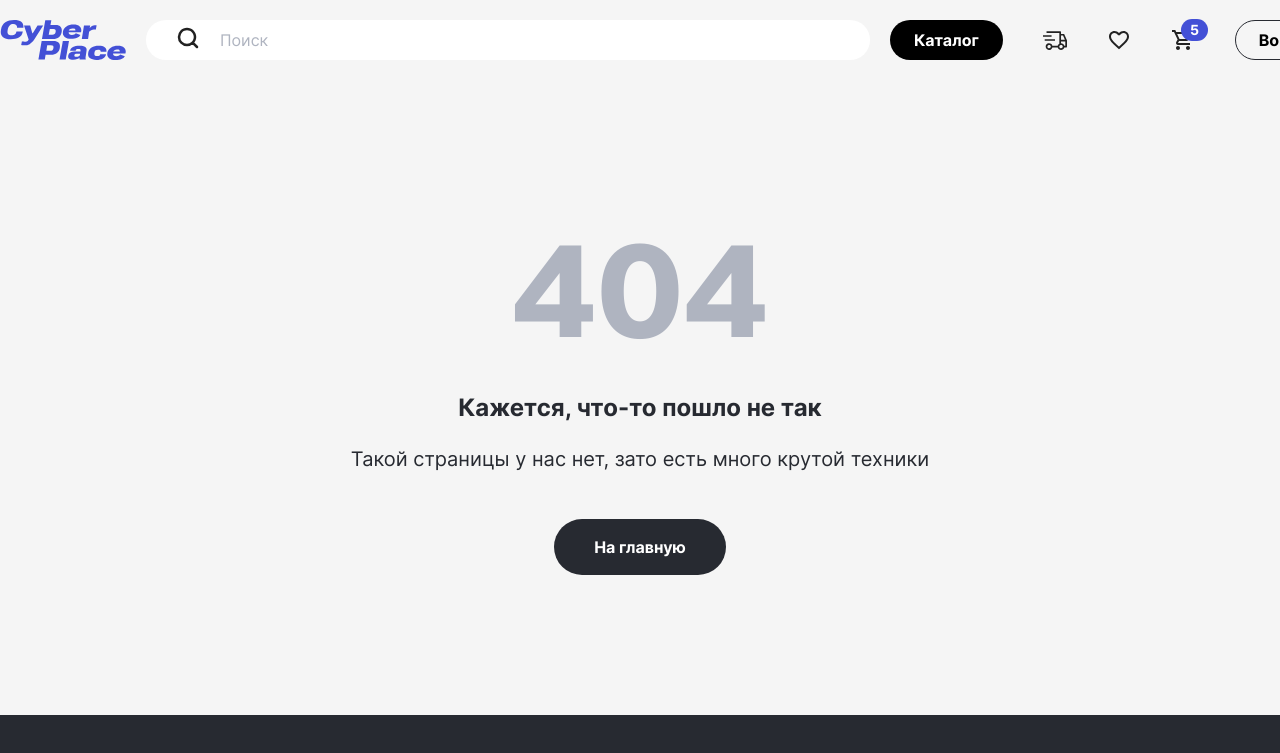
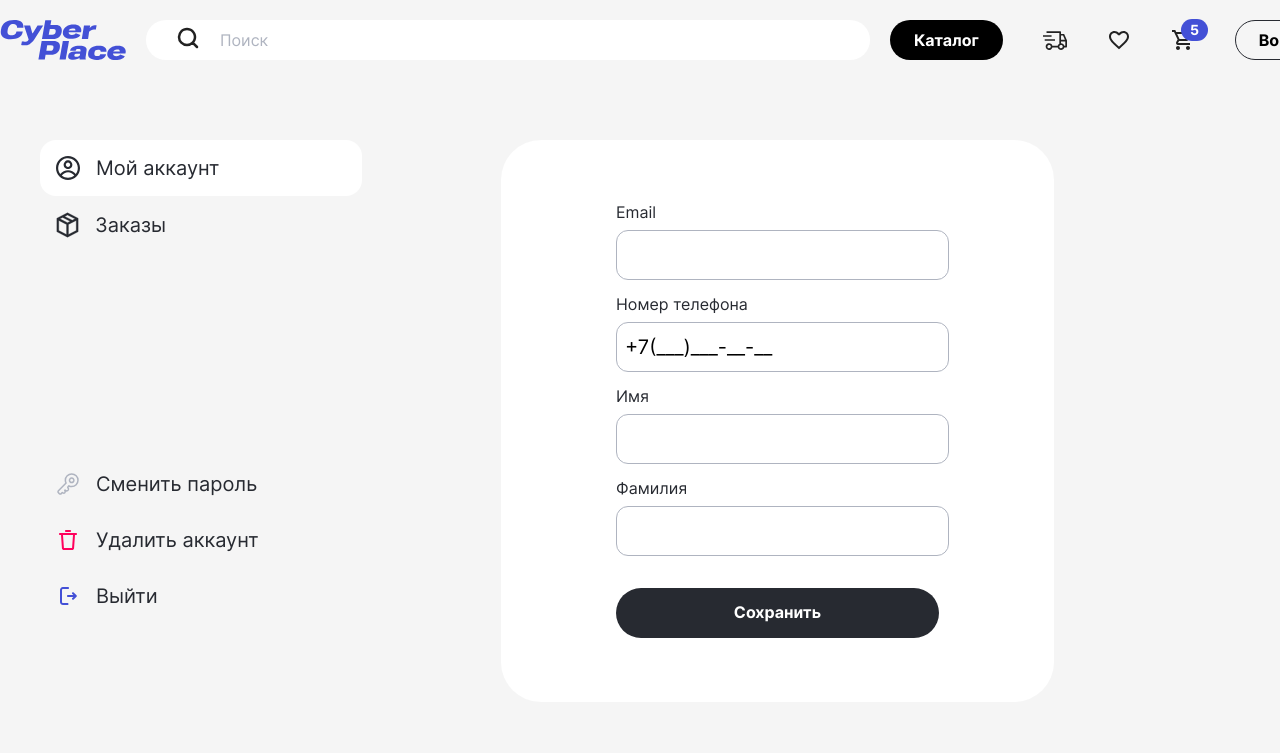
Before and after one commit to store-electronics-and-household/store-frontend, a React (Create React App) app: page /profile in a window 1280 px wide. Shown: the top 753 px of the page. Built offline with nearby package versions, Linux system fonts and the light colour scheme; a web font is replaced by a local one.

Commit message:
profile_v0.2

```diff
--- a/src/components/App/App.tsx
+++ b/src/components/App/App.tsx
@@ -25,11 +25,14 @@ import { CartProvider } from '../../context/CartContext';
 import {
   productData,
   productAttributes,
-  subCategoriesList,
+  // subCategoriesList,
 } from '../../utils/constants';
 import Breadcrumbs from '../Breadcrumbs/Breadcrumbs';
 import { getProductDataById } from '../../utils/api/product-api';
 import { type IContext, UserContext } from '../../context/UserContext';
+import ChangePassword from '../ChangePassword/ChangePassword';
+import Profile from '../Profile/Profile';
+import Orders from '../Orders/Orders';
 
 const App: React.FC = () => {
   const [isWarningPopupOpen, setWarningPopupOpen] = useState<boolean>(false);
@@ -45,7 +48,9 @@ const App: React.FC = () => {
   const [generalContext, setGeneralContext] = useState<IContext>({
     isLoggedIn: false,
     userName: '',
+    userLastName: '',
     userPhone: '',
+    email: '',
   });
   // Context provider end
   const [isPasswordRecoveryPopupOpen, setPasswordRecoveryPopupOpen] =
@@ -263,6 +268,20 @@ const App: React.FC = () => {
                     </>
                   }
                 />
+                <Route
+                  path='/profile'
+                  element={<Profile setGeneralContext={setGeneralContext} />}
+                />
+                <Route
+                  path='/profile/changepass'
+                  element={
+                    <ChangePassword setGeneralContext={setGeneralContext} />
+                  }
+                />
+                <Route
+                  path='/profile/orders'
+                  element={<Orders setGeneralContext={setGeneralContext} />}
+                />
                 <Route path='/' element={<Navigate to='/main' replace />} />
                 <Route path='*' element={<NotFound />} />
               </Route>
--- a/src/components/ChangePassword/ChangePassword.tsx
+++ b/src/components/ChangePassword/ChangePassword.tsx
@@ -1,17 +1,21 @@
-import React, { useRef } from 'react';
+import React, { useContext, useRef } from 'react';
 import { useFormik } from 'formik';
 import * as Yup from 'yup';
 import type { MouseEvent } from 'react';
 import ProfileLayout from '../ProfileLayout/ProfileLayout';
-import { changePassword } from '../../utils/api/user-api';
-import { authorize } from '../../utils/api/dist/user-api';
+import { changePassword, authorize } from '../../utils/api/user-api';
+import { type IContext, UserContext } from '../../context/UserContext';
 
-const ChangePassword = (): JSX.Element => {
-  const CURRENT_EMAIL = '12345678@mail.ru';
+const ChangePassword = ({
+  setGeneralContext,
+}: {
+  setGeneralContext: (args: IContext) => void;
+}): JSX.Element => {
+  const { email } = useContext(UserContext);
   const statusMessage = useRef<HTMLSpanElement>(null);
   const formik = useFormik({
     initialValues: {
-      email: CURRENT_EMAIL,
+      email,
       currentPassword: '',
       newPassword: '',
       newPasswordConfirmation: '',
@@ -32,8 +36,9 @@ const ChangePassword = (): JSX.Element => {
     onSubmit: ({ email, currentPassword, newPassword }) => {
       if (formik.isValid) {
         authorize(email, currentPassword)
-          .then(() => {
+          .then((res) => {
             formik.setFieldError('currentPassword', undefined);
+            localStorage.setItem('token', res.token);
             changePassword(email, newPassword)
               .then(() => {
                 if (statusMessage.current != null) {
@@ -57,6 +62,7 @@ const ChangePassword = (): JSX.Element => {
                     statusMessage.current.innerText = '';
                   }
                 }, 8000);
+                formik.resetForm();
               });
           })
           .catch(() => {
@@ -89,7 +95,7 @@ const ChangePassword = (): JSX.Element => {
   }
 
   return (
-    <ProfileLayout>
+    <ProfileLayout setGeneralContext={setGeneralContext}>
       <div className='profile__password'>
         <form
           onSubmit={formik.handleSubmit}
--- a/src/components/Header/Header.tsx
+++ b/src/components/Header/Header.tsx
@@ -179,7 +179,7 @@ const Header: React.FC<HeaderProps> = ({
             </div>
 
             {isLoggedIn && (
-              <NavLink className='header__navbar-link' to='/'>
+              <NavLink className='header__navbar-link' to='/profile'>
                 <img
                   className='header__navbar-icon'
                   src={profileSrc}
--- a/src/components/Orders/Orders.tsx
+++ b/src/components/Orders/Orders.tsx
@@ -1,10 +1,15 @@
 import React from 'react';
 import ProfileLayout from '../ProfileLayout/ProfileLayout';
 import orderItem from '../../image/order-item.png';
+import type { IContext } from '../../context/UserContext';
 
-const Orders = (): JSX.Element => {
+const Orders = ({
+  setGeneralContext,
+}: {
+  setGeneralContext: (args: IContext) => void;
+}): JSX.Element => {
   return (
-    <ProfileLayout>
+    <ProfileLayout setGeneralContext={setGeneralContext}>
       <div className='profile__orders'>
         <div className='profile__order'>
           <div className='profile__order-info'>
--- a/src/components/Profile/Profile.tsx
+++ b/src/components/Profile/Profile.tsx
@@ -1,65 +1,71 @@
-import React from 'react';
-// import type { FormEvent } from 'react';
+import React, { useContext } from 'react';
 import ProfileLayout from '../ProfileLayout/ProfileLayout';
 import InputMask from 'react-input-mask';
 import { useFormik } from 'formik';
 import * as Yup from 'yup';
+import { patchUser } from '../../utils/api/user-api';
+import { UserContext } from '../../context/UserContext';
+import type { IContext } from '../../context/UserContext';
+import type { FormProps } from '../../utils/types';
 
-const Profile = (): JSX.Element => {
-  const CURRENT_EMAIL = '123455678@mail.ru';
-  interface FormProps {
-    email: string;
-    number?: string;
-    name?: string;
-    lastName?: string;
-  }
+const Profile = ({
+  setGeneralContext,
+}: {
+  setGeneralContext: (args: IContext) => void;
+}): JSX.Element => {
+  const context = useContext(UserContext);
+  const { email, userName, userPhone, userLastName }: IContext = context;
+  console.log(context);
+  const token = localStorage.getItem('token') ?? '';
+
   const formik = useFormik({
     initialValues: {
-      email: CURRENT_EMAIL,
-      number: '',
-      name: '',
-      lastName: '',
+      email,
+      phone: userPhone,
+      firstName: userName,
+      lastName: userLastName,
     },
     validationSchema: Yup.object({
-      number: Yup.string()
+      phone: Yup.string()
         .matches(
           /\+7\(\d\d\d\)\d\d\d-\d\d-\d\d/i,
           'Номер не соответствует схеме'
         )
-        .notRequired(),
-      name: Yup.string()
+        .required('Поле необходимо заполнить'),
+      firstName: Yup.string()
         .min(2, 'Имя должно быть длиннее 2 символов')
         .max(30, 'Имя не может содержать больше 30 символов')
-        .notRequired(),
+        .required('Поле необходимо заполнить'),
       lastName: Yup.string()
         .min(2, 'Фамилия должна быть длиннее 2 символов')
         .max(30, 'Фамилия не может содержать больше 30 символов')
-        .notRequired(),
+        .required('Поле необходимо заполнить'),
     }),
-    onSubmit: ({ email, name, number, lastName }) => {
-      const data: FormProps = { email, name, number, lastName };
-      if (number === '') {
-        delete data.number;
-      } else {
-        const res = number.match(/[0-9]/g);
-        data.number = res?.join('');
-      }
-      if (name === '') {
-        delete data.name;
-      }
-      if (lastName === '') {
-        delete data.lastName;
-      }
-      patchUser(data);
+    onSubmit: ({ firstName, phone, lastName }) => {
+      const data: FormProps = { firstName, phone, lastName };
+      const res = phone.match(/[0-9]/g);
+      data.phone = res?.join('');
+
+      patchUser(data, token)
+        .then((res) => {
+          const { phone } = res;
+          const phoneWPlus = '+'.concat(phone);
+          setGeneralContext({
+            ...context,
+            userName: res.firstName,
+            userPhone: phoneWPlus,
+            userLastName: res.lastName,
+          });
+          console.log(res);
+        })
+        .catch((e) => {
+          console.log(e);
+        });
     },
   });
 
-  function patchUser(data: FormProps): void {
-    console.log(data);
-  }
-
   return (
-    <ProfileLayout>
+    <ProfileLayout setGeneralContext={setGeneralContext}>
       <div className='profile__account'>
         <form
           noValidate
@@ -70,8 +76,6 @@ const Profile = (): JSX.Element => {
             <label className='profile__account-label'>Email</label>
             <input
               value={formik.values.email}
-              onBlur={formik.handleBlur}
-              onChange={formik.handleChange}
               name='email'
               readOnly
               className='profile__account-input'
@@ -80,39 +84,40 @@ const Profile = (): JSX.Element => {
           <fieldset className='profile__account-fieldset'>
             <label className='profile__account-label'>Номер телефона</label>
             <InputMask
-              value={formik.values.number}
+              value={formik.values.phone}
               minLength={16}
               alwaysShowMask={true}
-              name='number'
+              name='phone'
               onBlur={formik.handleBlur}
               onChange={formik.handleChange}
               className='profile__account-input'
               mask={'+7(999)999-99-99'}
               placeholder='+7(___)___-__-__'
             />
-            {formik.touched.number != null && formik.errors.number != null && (
+            {formik.touched.phone != null && formik.errors.phone != null && (
               <span className='profile__account-error'>
-                {formik.errors.number}
+                {formik.errors.phone}
               </span>
             )}
           </fieldset>
           <fieldset className='profile__account-fieldset'>
             <label className='profile__account-label'>Имя</label>
             <input
-              value={formik.values.name}
+              value={formik.values.firstName}
               onBlur={formik.handleBlur}
               onChange={formik.handleChange}
-              name='name'
+              name='firstName'
               minLength={2}
               maxLength={30}
               type='text'
               className='profile__account-input'
             />
-            {formik.touched.name != null && formik.errors.name != null && (
-              <span className='profile__account-error'>
-                {formik.errors.name}
-              </span>
-            )}
+            {formik.touched.firstName != null &&
+              formik.errors.firstName != null && (
+                <span className='profile__account-error'>
+                  {formik.errors.firstName}
+                </span>
+              )}
           </fieldset>
           <fieldset className='profile__account-fieldset'>
             <label className='profile__account-label'>Фамилия</label>
--- a/src/components/ProfileLayout/ProfileLayout.tsx
+++ b/src/components/ProfileLayout/ProfileLayout.tsx
@@ -1,14 +1,47 @@
 import React, { type ReactNode } from 'react';
-import { NavLink, useLocation } from 'react-router-dom';
+import { NavLink, useLocation, useNavigate } from 'react-router-dom';
 import { ReactComponent as ProfileIcon } from '../../image/icons/profile-icon.svg';
 import { ReactComponent as OrdersIcon } from '../../image/icons/orders-icon.svg';
 import { ReactComponent as PasswordIcon } from '../../image/icons/password-key.svg';
 import { ReactComponent as DeleteIcon } from '../../image/icons/delete-icon.svg';
 import { ReactComponent as ExitIcon } from '../../image/icons/exit-icon.svg';
+import { deleteUser } from '../../utils/api/user-api';
+import type { IContext } from '../../context/UserContext';
 
-const ProfileLayout = ({ children }: { children: ReactNode }): JSX.Element => {
+const ProfileLayout = ({
+  children,
+  setGeneralContext,
+}: {
+  children: ReactNode;
+  setGeneralContext: (args: IContext) => void;
+}): JSX.Element => {
   const location = useLocation();
   const path = location.pathname;
+  const token = localStorage.getItem('token') ?? '';
+  const navigate = useNavigate();
+
+  function onDeleteUser(): void {
+    deleteUser(token)
+      .then((res) => {
+        console.log(res);
+      })
+      .catch((e) => {
+        console.log(e);
+      });
+  }
+
+  function unAthorize(): void {
+    localStorage.clear();
+    setGeneralContext({
+      isLoggedIn: false,
+      userLastName: '',
+      userName: '',
+      userPhone: '',
+      email: '',
+    });
+    navigate('/');
+  }
+
   return (
     <section className='profile'>
       <div className='profile__sidemenu'>
@@ -42,10 +75,10 @@ const ProfileLayout = ({ children }: { children: ReactNode }): JSX.Element => {
             >
               <PasswordIcon /> Сменить пароль
             </NavLink>
-            <button className='profile__sidemenu-link'>
+            <button onClick={onDeleteUser} className='profile__sidemenu-link'>
               <DeleteIcon /> Удалить аккаунт
             </button>
-            <button className='profile__sidemenu-link'>
+            <button onClick={unAthorize} className='profile__sidemenu-link'>
               <ExitIcon /> Выйти
             </button>
           </div>
--- a/src/components/SignIn/SignIn.tsx
+++ b/src/components/SignIn/SignIn.tsx
@@ -59,7 +59,7 @@ const SignIn: React.FC<SignInProps> = ({
     authorize(email, password)
       .then((data) => {
         localStorage.setItem('token', data.token);
-        setGeneralContext({ ...context, isLoggedIn: true });
+        setGeneralContext({ ...context, isLoggedIn: true, email });
         handleCloseSignInPopup();
         navigate('/', { replace: true });
       })
--- a/src/components/signup/SignUp.tsx
+++ b/src/components/signup/SignUp.tsx
@@ -66,7 +66,7 @@ const SignUp: FC<SignUpProps> = ({
   const handleRegister = (email: string, password: string): void => {
     register(email, password)
       .then((res) => {
-        setGeneralContext({ ...context, isLoggedIn: true });
+        setGeneralContext({ ...context, isLoggedIn: true, email: res.email });
         onOpenSignUp();
         formik.resetForm();
         navigate('/', { replace: true });
--- a/src/context/UserContext.ts
+++ b/src/context/UserContext.ts
@@ -2,8 +2,10 @@ import React from 'react';
 
 export interface IContext {
   isLoggedIn: boolean;
-  userName?: string;
-  userPhone?: string;
+  userName: string;
+  userPhone: string;
+  email: string;
+  userLastName: string;
 }
 // @ts-expect-error - context created in App
 export const UserContext = React.createContext<IContext>();
--- a/src/index.css
+++ b/src/index.css
@@ -3345,4 +3345,233 @@ body {
   background-image: url("./image/liked-hover.svg");
 }
 
+.profile {
+  padding: 64px 40px 140px;
+  display: grid;
+  grid-template-columns: 322px 553px auto;
+  column-gap: 139px;
+}
+.profile__sidemenu {
+  display: flex;
+  flex-direction: column;
+  justify-content: space-between;
+  max-height: 484px;
+}
+.profile__sidemenu-options {
+  display: flex;
+  flex-direction: column;
+}
+.profile__sidemenu-link {
+  text-decoration: none;
+  color: #272A31;
+  padding: 16px;
+  display: flex;
+  column-gap: 16px;
+  align-items: center;
+  border-radius: 16px;
+  border: none;
+  font-size: 20px;
+  font-weight: 400;
+  line-height: 120%;
+  background-color: transparent;
+  cursor: pointer;
+}
+.profile__sidemenu-link_active {
+  background-color: white;
+}
+
+.profile__account {
+  padding: 64px 115px;
+  display: flex;
+  justify-content: center;
+  align-items: center;
+  border-radius: 40px;
+  background-color: white;
+}
+.profile__account-form {
+  display: flex;
+  flex-direction: column;
+  row-gap: 16px;
+  width: 100%;
+}
+.profile__account-fieldset {
+  border: none;
+  display: flex;
+  flex-direction: column;
+  row-gap: 8px;
+  padding: 0;
+  margin: 0;
+}
+.profile__account-label {
+  color: #272A31;
+  font-size: 16px;
+  font-weight: 400;
+  line-height: 112.5%;
+}
+.profile__account-input {
+  padding: 12px 8px;
+  border-radius: 12px;
+  border: 1px solid #AFB4C0;
+  font-size: 20px;
+  font-weight: 400;
+  line-height: 120%;
+}
+.profile__account-button {
+  padding: 16px 40px;
+  background-color: #272A31;
+  color: white;
+  font-size: 16px;
+  font-weight: 600;
+  line-height: 112.5%;
+  border: none;
+  border-radius: 40px;
+  cursor: pointer;
+  margin-top: 16px;
+}
+.profile__account-error {
+  color: #FF014E;
+  font-size: 16px;
+  font-weight: 400;
+  line-height: normal;
+}
+
+.profile__password {
+  padding: 64px 115px;
+  display: flex;
+  justify-content: center;
+  align-items: center;
+  border-radius: 40px;
+  background-color: white;
+}
+.profile__password-form {
+  display: flex;
+  flex-direction: column;
+  row-gap: 16px;
+  width: 100%;
+  position: relative;
+}
+.profile__password-fieldset {
+  border: none;
+  display: flex;
+  flex-direction: column;
+  row-gap: 8px;
+  padding: 0;
+  margin: 0;
+  position: relative;
+}
+.profile__password-label {
+  color: #272A31;
+  font-size: 16px;
+  font-weight: 400;
+  line-height: 112.5%;
+}
+.profile__password-input {
+  padding: 12px 8px;
+  border-radius: 12px;
+  border: 1px solid #AFB4C0;
+  font-size: 20px;
+  font-weight: 400;
+  line-height: 120%;
+}
+.profile__password-error {
+  color: #FF014E;
+  font-size: 16px;
+  font-weight: 400;
+  line-height: normal;
+}
+.profile__password-button {
+  padding: 16px 40px;
+  background-color: #272A31;
+  color: white;
+  font-size: 16px;
+  font-weight: 600;
+  line-height: 112.5%;
+  border: none;
+  border-radius: 40px;
+  cursor: pointer;
+  margin-top: 16px;
+}
+.profile__password-button-vision {
+  position: absolute;
+  top: 38px;
+  right: 8px;
+  cursor: pointer;
+  background: url("image/icons/eye-closed.svg") center center/contain no-repeat;
+  width: 24px;
+  height: 24px;
+  border: none;
+}
+.profile__password-button-vision_open {
+  background: url("image/icons/open-eye.svg") center center/contain no-repeat;
+}
+.profile__password-status {
+  font-size: 16px;
+  font-weight: 400;
+  line-height: normal;
+  text-align: center;
+}
+.profile__password-status_succes {
+  color: #4AC510;
+}
+.profile__password-status_fail {
+  color: #FF014E;
+}
+
+.profile__orders {
+  grid-column: 2/-1;
+}
+
+.profile__order {
+  background-color: white;
+  border-radius: 24px;
+  padding: 32px 40px;
+  display: flex;
+  flex-direction: column;
+  row-gap: 16px;
+}
+.profile__order-info {
+  display: grid;
+  grid-template-columns: repeat(2, 1fr);
+  grid-template-rows: repeat(2, auto);
+  row-gap: 8px;
+  grid-template-areas: "date status" "number .";
+}
+.profile__order-date {
+  margin: 0;
+  grid-area: date;
+  font-size: 24px;
+  font-weight: 600;
+  line-height: 125%;
+}
+.profile__order-number {
+  margin: 0;
+  grid-area: number;
+  font-size: 20px;
+  font-weight: 400;
+  line-height: 120%;
+}
+.profile__order-status {
+  grid-area: status;
+  justify-self: end;
+  background-color: #E3FF72;
+  font-size: 16px;
+  font-weight: 700;
+  line-height: normal;
+  padding: 4px 8px;
+  border-radius: 4px;
+}
+.profile__order-summary {
+  display: flex;
+  justify-content: space-between;
+}
+.profile__order-summary-info {
+  display: flex;
+  flex-direction: column;
+  row-gap: 8px;
+  align-self: flex-end;
+  font-size: 20px;
+  font-weight: 600;
+  line-height: 120%;
+}
+
 /*# sourceMappingURL=index.css.map */
--- a/src/utils/api/user-api.ts
+++ b/src/utils/api/user-api.ts
@@ -1,6 +1,7 @@
 /* eslint-disable @typescript-eslint/prefer-nullish-coalescing */
 /* eslint-disable @typescript-eslint/strict-boolean-expressions */
 import { API_URL } from '../constants';
+import type { FormProps } from '../types';
 
 interface ErrorResponse {
   message?: string;
@@ -76,3 +77,40 @@ export const changePassword = async (
     body: JSON.stringify({ email, password }),
   });
 };
+
+export const tokenCheck = async (token: string): Promise<any> => {
+  return await request('/user/check', {
+    method: 'GET',
+    headers: {
+      'Content-Type': 'application/json',
+      Accept: 'application/json',
+      Authorization: `Bearer ${token}`,
+    },
+  });
+};
+
+export const patchUser = async (
+  data: FormProps,
+  token: string
+): Promise<any> => {
+  return await request('/user', {
+    method: 'PATCH',
+    headers: {
+      'Content-Type': 'application/json',
+      Accept: 'application/json',
+      Authorization: `Bearer ${token}`,
+    },
+    body: JSON.stringify(data),
+  });
+};
+
+export const deleteUser = async (token: string): Promise<any> => {
+  return await request('/user', {
+    method: 'DELETE',
+    headers: {
+      'Content-Type': 'application/json',
+      Accept: 'application/json',
+      Authorization: `Bearer ${token}`,
+    },
+  });
+};
```
Also changed, not shown: src/utils/types.ts (+7 -0 lines), 2 other files (tests, documents, lock files or other folders).
